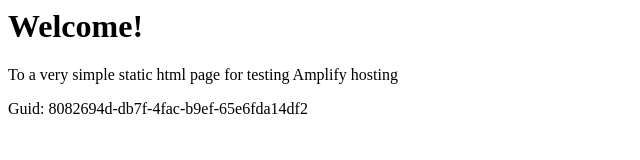
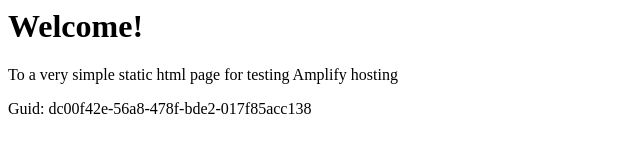
Before and after one commit to aws-aemilia-nrt/Github-PR-Commit-Integration-Test-DoNotTouch-GitHubWebhookPushCanaryTest-v1-prod-ap-northeast-1, a website: page src/index.html in a window 1280 px wide. Shown: the full height of the page, 0-640 px from the left. Drawn offline with Linux system fonts and the light colour scheme.

Commit message:
commit from integ tests

```diff
--- a/src/index.html
+++ b/src/index.html
@@ -12,6 +12,6 @@
 <body>
     <h1>Welcome!</h1>
     <p>To a very simple static html page for testing Amplify hosting</p>
-    <p>Guid: 8082694d-db7f-4fac-b9ef-65e6fda14df2</p></body>
+    <p>Guid: dc00f42e-56a8-478f-bde2-017f85acc138</p></body>
 
 </html>
```
